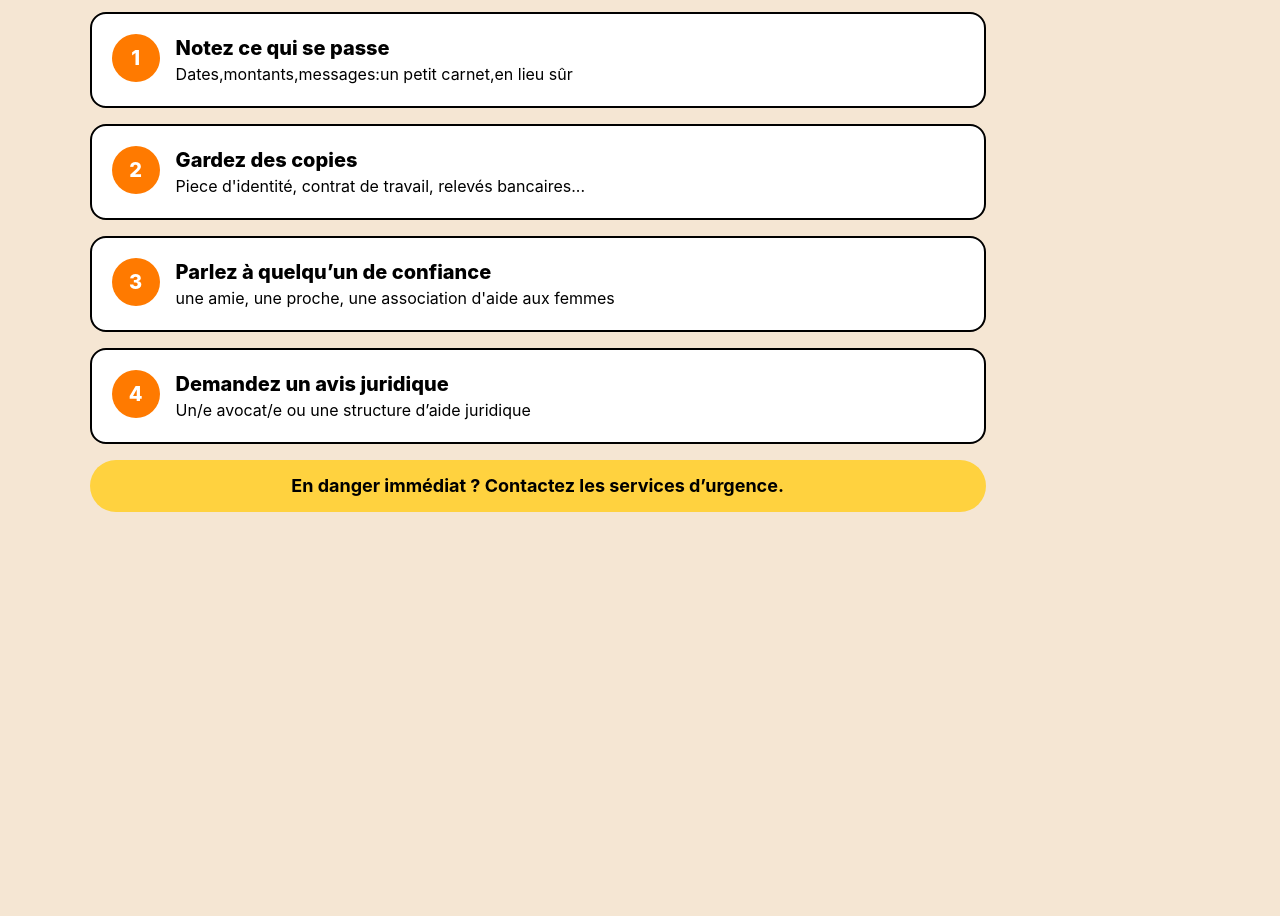
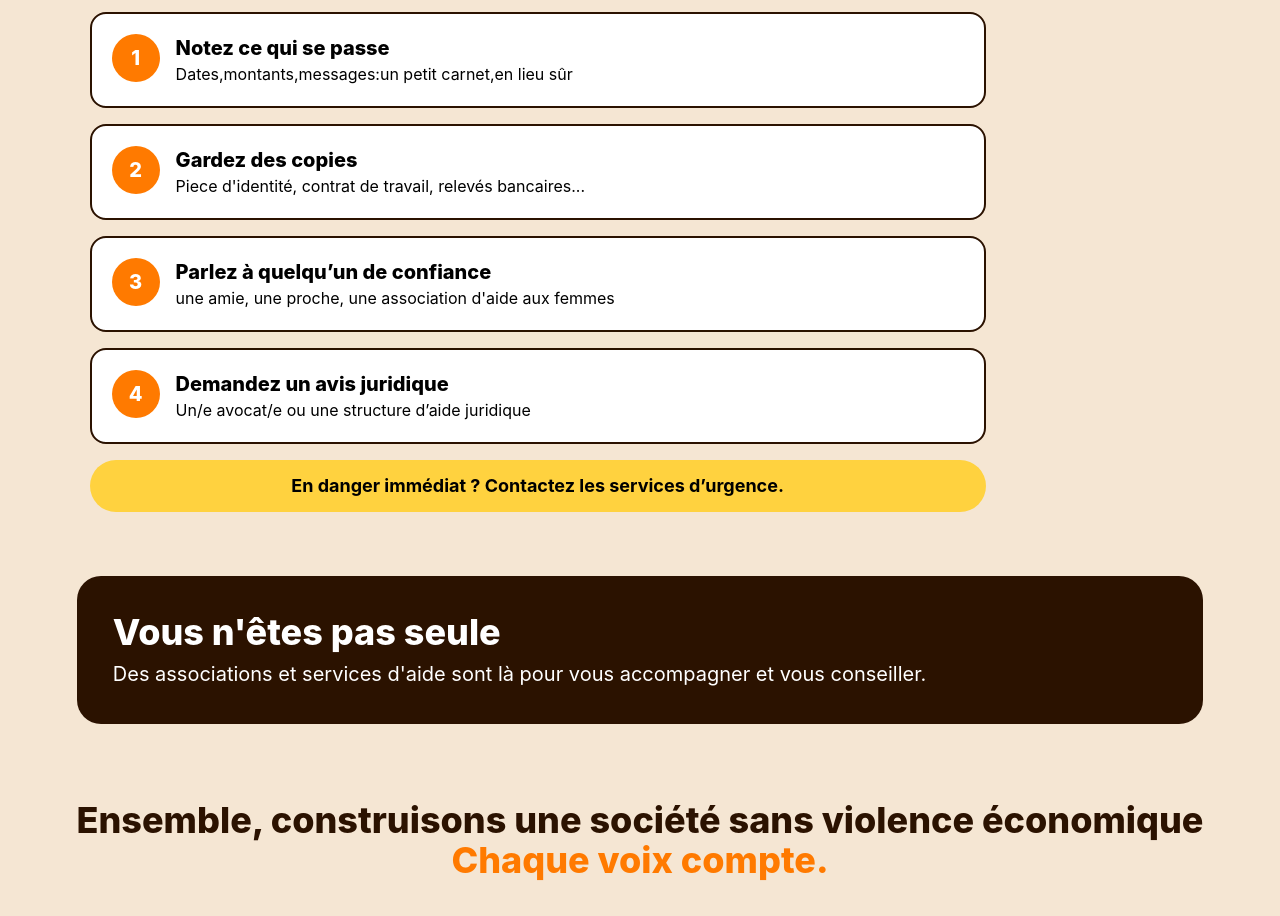
Before and after one commit to mbarek-mohammed/mbarek-mohammed-mbarek-mohammed-Mbarek-Mohammed-project-finale-html-css, a website: page public/pages/Agir.html in a window 1280 px wide. Shown: the part 700-1616 px from the top of the page. Before the commit the page ends 1276 px from the top, so only its background shows below. Drawn offline with Linux system fonts and the light colour scheme.

Commit message:
add:section last

```diff
--- a/public/pages/Agir.html
+++ b/public/pages/Agir.html
@@ -38,28 +38,28 @@
      <section class="px-[7vw] py-16">
       <h2 class="mb-8 text-4xl font-extrabold md:text-5xl">Par où ça commence</h2>
       <div class="grid max-w-4xl gap-4">
-        <div class="flex gap-4 rounded-2xl border-2 border-brownBrand bg-white p-5"><span
+        <div class="flex gap-4 rounded-2xl border-2 border-[#2b1200] bg-white p-5"><span
             class="grid h-12 w-12 shrink-0 place-items-center rounded-full bg-[#ff7a00] text-xl font-extrabold text-white">1</span>
           <div>
             <h3 class="text-xl font-extrabold">Notez ce qui se passe</h3>
             <p>Dates,montants,messages:un petit carnet,en lieu sûr</p>
           </div>
         </div>
-        <div class="flex gap-4 rounded-2xl border-2 border-brownBrand bg-white p-5"><span
+        <div class="flex gap-4 rounded-2xl border-2 border-[#2b1200] bg-white p-5"><span
             class="grid h-12 w-12 shrink-0 place-items-center rounded-full bg-[#ff7a00] text-xl font-extrabold text-white">2</span>
           <div>
             <h3 class="text-xl font-extrabold">Gardez des copies</h3>
             <p>Piece d'identité, contrat de travail, relevés bancaires...</p>
           </div>
         </div>
-        <div class="flex gap-4 rounded-2xl border-2 border-brownBrand bg-white p-5"><span
+        <div class="flex gap-4 rounded-2xl border-2 border-[#2b1200] bg-white p-5"><span
             class="grid h-12 w-12 shrink-0 place-items-center rounded-full bg-[#ff7a00] text-xl font-extrabold text-white">3</span>
           <div>
             <h3 class="text-xl font-extrabold">Parlez à quelqu’un de confiance</h3>
             <p>une amie, une proche, une association d'aide aux femmes</p>
           </div>
         </div>
-        <div class="flex gap-4 rounded-2xl border-2 border-brownBrand bg-white p-5"><span
+        <div class="flex gap-4 rounded-2xl border-2 border-[#2b1200] bg-white p-5"><span
             class="grid h-12 w-12 shrink-0 place-items-center rounded-full bg-[#ff7a00] text-xl font-extrabold text-white">4</span>
           <div>
             <h3 class="text-xl font-extrabold">Demandez un avis juridique</h3>
@@ -69,6 +69,14 @@
         <p class="text-center text-lg font-bold bg-[#ffd23f] text-black px-2 py-3 rounded-full">En danger immédiat ? Contactez les services d’urgence.</p>
       </div>
     </section>
+<section>
+  <div class="mx-[6vw] mb-16 rounded-3xl bg-[#2b1200] p-9 text-white">
+      <h2 class="text-3xl font-extrabold md:text-4xl">Vous n'êtes pas seule</h2>
+      <p class="mt-2 text-xl">Des associations et services d'aide sont là pour vous accompagner et vous conseiller.</p>
+    </div>
+    <h1 class="mb-6 text-[#2b1200]  text-center text-4xl font-extrabold  px-2 py-3 rounded-full">Ensemble, construisons une société sans violence économique<br>
+          <span class="text-[#ff7a00]">Chaque voix compte.</span></h1>
+</section>
 
 </body>
 </html>
```
Also changed, not shown: public/css/output.css.
